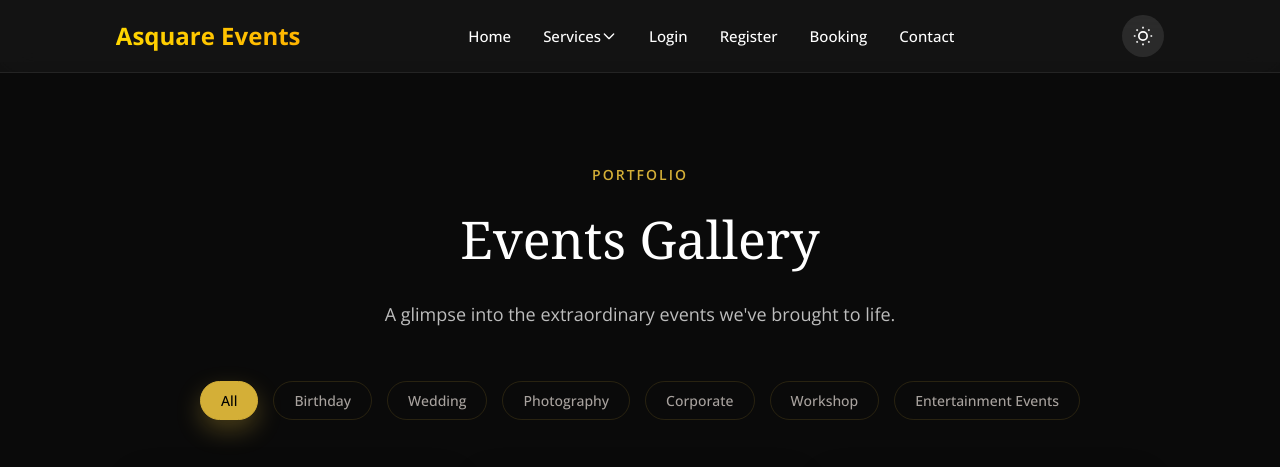
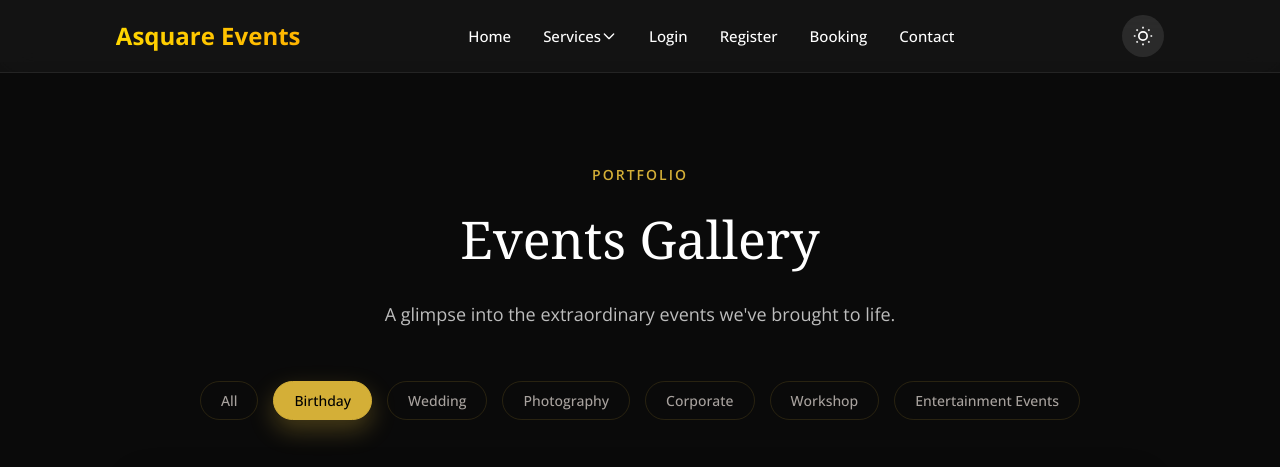
Before and after one commit to sreerajtech07-wq/Asquare-Events, a plain HTML site: page index.html in a window 1280 px wide. Both pictures are taken after a click on the tab "Birthday". Shown: the part 3462-3929 px from the top of the page. Drawn offline with nearby package versions, Linux system fonts and the light colour scheme; grey boxes are pictures that could not be loaded; a web font is replaced by a local one.

Commit message:
Update index.html

```diff
--- a/index.html
+++ b/index.html
@@ -7,10 +7,8 @@
     <link rel="shortcut icon" href="" type="image/x-icon">
     <!-- tailwind -->
     <script src="https://cdn.jsdelivr.net/npm/@tailwindcss/browser@4"></script>
-
     <!-- flowbite -->
     <link href="https://cdn.jsdelivr.net/npm/flowbite@4.0.1/dist/flowbite.min.css" rel="stylesheet" />
-
     <!-- fontawesome -->
     <link rel="stylesheet" href="https://cdnjs.cloudflare.com/ajax/libs/font-awesome/6.7.2/css/all.min.css" integrity="sha512-Evv84Mr4kqVGRNSgIGL/F/aIDqQb7xQ2vcrdIwxfjThSH8CSR7PBEakCr51Ck+w+/U6swU2Im1vVX0SVk9ABhg==" crossorigin="anonymous" referrerpolicy="no-referrer" />
     <!-- googlefonts -->
@@ -19,23 +17,32 @@
     <link href="https://fonts.googleapis.com/css2?family=Baloo+2:wght@400..800&family=Inter:ital,opsz,wght@0,14..32,100..900;1,14..32,100..900&family=Montenegrin+Gothic+One&family=Nunito:ital,wght@0,200..1000;1,200..1000&family=Open+Sans:ital,wght@0,300..800;1,300..800&family=Oswald:wght@200..700&family=Poppins:ital,wght@0,100;0,200;0,300;0,400;0,500;0,600;0,700;0,800;0,900;1,100;1,200;1,300;1,400;1,500;1,600;1,700;1,800;1,900&family=Quicksand:wght@300..700&family=Raleway:ital,wght@0,100..900;1,100..900&family=Ubuntu:ital,wght@0,300;0,400;0,500;0,700;1,300;1,400;1,500;1,700&display=swap" rel="stylesheet">
     <!-- css link  -->
     <link rel="stylesheet" href="style.css">
-
     <!-- animation  -->
- <link
-    rel="stylesheet"
-    href="https://cdnjs.cloudflare.com/ajax/libs/animate.css/4.1.1/animate.min.css"
-  />
-
+    <link rel="stylesheet" href="https://cdnjs.cloudflare.com/ajax/libs/animate.css/4.1.1/animate.min.css" />
     <!-- aos  -->
-
     <link href="https://unpkg.com/aos@2.3.1/dist/aos.css" rel="stylesheet">
     <script src="https://unpkg.com/aos@2.3.1/dist/aos.js"></script>
-
     <style>
         *{
             font-family: "Open Sans", sans-serif;
         }
-
+        /* ====== ADDITIONAL GALLERY FILTER STYLES (keep existing) ====== */
+        .gallery-item {
+            transition: all 0.3s ease;
+        }
+        .gallery-item.hidden-item {
+            display: none;
+        }
+        .filter-tab {
+            cursor: pointer;
+            transition: all 0.3s;
+        }
+        .filter-tab.active {
+            background: var(--primary);
+            color: #000;
+            border-color: var(--primary);
+            box-shadow: 0 10px 25px rgba(212,175,55,.3);
+        }
     </style>
 </head>
 <body>
@@ -46,7 +53,6 @@
                 <a href="index.html" class="flex items-center gap-2" aria-label="Asquare Events Home">
                     <span class="text-2xl font-display font-bold text-gradient">Asquare Events</span>
                 </a>
-
                 <div class="hidden md:flex items-center gap-8">
                     <a href="index.html" class="nav-link">Home</a>
                     <button id="dropdownNvbarButton" data-dropdown-toggle="dropdownNavbar" class="flex items-center justify-between w-full py-2 px-3 rounded text-heading md:w-auto hover:bg-neutral-tertiary md:hover:bg-transparent md:border-0 md:hover:text-fg-brand md:p-0">
@@ -58,33 +64,15 @@
                     <!-- Dropdown menu -->
                     <div id="dropdownNavbar" class="z-10 hidden border bg-neutral-primary-medium rounded-base shadow-lg w-64">
                         <ul class="p-2 text-sm text-body font-medium" aria-labelledby="dropdownNvbarButton">
-         <li>
-           <a href="#" class="inline-flex items-center w-full p-2 hover:text-accent-gold hover:text-heading rounded">Birthday Partys</a>
-        </li>
-        <li>
-           <a href="#" class="inline-flex items-center w-full p-2 hover:text-accent-gold hover:text-heading rounded">Weddings & reception</a>
-        </li>
-        <li>
-           <a href="#" class="inline-flex items-center w-full p-2 hover:text-accent-gold hover:text-heading rounded">Social Events</a>
-        </li>
-        <li>
-           <a href="#" class="inline-flex items-center w-full p-2 hover:text-accent-gold hover:text-heading rounded">Private Events</a>
-        </li>
-        <li>
-           <a href="#" class="inline-flex items-center w-full p-2 hover:text-accent-gold hover:text-heading rounded">Destination Weddings</a>
-        </li>
-        <li>
-           <a href="#" class="inline-flex items-center w-full p-2 hover:text-accent-gold hover:text-heading rounded">Corporate Events</a>
-        </li>
-        <li>
-          <a href="#" class="inline-flex items-center w-full p-2 hover:text-accent-gold hover:text-heading rounded">Cultural Events</a>
-        </li>
-        <li>
-          <a href="#" class="inline-flex items-center w-full p-2 hover:text-accent-gold hover:text-heading rounded">Entertainment Events</a>
-        </li>
-        <li>
-          <a href="#" class="inline-flex items-center w-full p-2 hover:text-accent-gold hover:text-heading rounded">Social & Community evnts</a>
-        </li>
+                            <li><a href="#" class="inline-flex items-center w-full p-2 hover:text-accent-gold hover:text-heading rounded">Birthday Partys</a></li>
+                            <li><a href="#" class="inline-flex items-center w-full p-2 hover:text-accent-gold hover:text-heading rounded">Weddings & reception</a></li>
+                            <li><a href="#" class="inline-flex items-center w-full p-2 hover:text-accent-gold hover:text-heading rounded">Social Events</a></li>
+                            <li><a href="#" class="inline-flex items-center w-full p-2 hover:text-accent-gold hover:text-heading rounded">Private Events</a></li>
+                            <li><a href="#" class="inline-flex items-center w-full p-2 hover:text-accent-gold hover:text-heading rounded">Destination Weddings</a></li>
+                            <li><a href="#" class="inline-flex items-center w-full p-2 hover:text-accent-gold hover:text-heading rounded">Corporate Events</a></li>
+                            <li><a href="#" class="inline-flex items-center w-full p-2 hover:text-accent-gold hover:text-heading rounded">Cultural Events</a></li>
+                            <li><a href="#" class="inline-flex items-center w-full p-2 hover:text-accent-gold hover:text-heading rounded">Entertainment Events</a></li>
+                            <li><a href="#" class="inline-flex items-center w-full p-2 hover:text-accent-gold hover:text-heading rounded">Social & Community evnts</a></li>
                         </ul>
                     </div>
                     <a href="login.html" class="nav-link">Login</a>
@@ -92,7 +80,6 @@
                     <a href="booking.html" class="nav-link">Booking</a>
                     <a href="contact.html" class="nav-link ">Contact</a>
                 </div>
-
                 <div class="flex items-center gap-4">
                     <button id="theme-toggle" class="theme-toggle relative" aria-label="Toggle dark mode">
                         <svg class="icon-sun w-5 h-5" fill="none" stroke="currentColor" stroke-width="2" viewBox="0 0 24 24"><circle cx="12" cy="12" r="5"/><path d="M12 1v2M12 21v2M4.22 4.22l1.42 1.42M18.36 18.36l1.42 1.42M1 12h2M21 12h2M4.22 19.78l1.42-1.42M18.36 5.64l1.42-1.42"/></svg>
@@ -120,12 +107,6 @@
     <section class="hero-section" aria-label="Hero">
         <div class="hero-bg img-fluid" style="background-image: url('./images/wedding.jpg');" role="img" aria-label="Elegant event venue with ambient lighting"></div>
         <div class="hero-overlay"></div>
-
-      <!-- golden shade on the banner image  -->
-      <!-- <div class="floating-element w-64 h-64 top-20 right-10"></div>
-      <div class="floating-element w-48 h-48 bottom-32 left-10"></div>
-      <div class="floating-element w-32 h-32 top-1/2 left-1/3"></div> -->
-
         <div class="hero-content max-w-7xl mx-auto px-4 sm:px-6 lg:px-8 w-full pt-24">
             <div class="max-w-3xl">
                 <span class="hero-label section-label">Premium Event Management</span>
@@ -144,7 +125,6 @@
                 </div>
             </div>
         </div>
-
         <div class="scroll-indicator" aria-hidden="true">
             <div class="mouse"><div class="wheel"></div></div>
             <span>Scroll</span>
@@ -197,9 +177,7 @@
                 </div>
             </div>
         </div>
-      </div>
     </section>
-
 
     <!--  SERVICES -->
     <section id="services" class="services-section section-padding" aria-labelledby="services-heading">
@@ -209,45 +187,37 @@
                 <h2 id="services-heading" class="section-title">Our Premium Services</h2>
                 <p class="section-subtitle mx-auto">"From first birthdays to milestone parties, we handle the décor, entertainment, and catering so the day feels effortless."</p>
             </div>
-
             <div class="grid sm:grid-cols-2 lg:grid-cols-3 gap-6 lg:gap-8">
                 <a href=""><div class="service-card">
                     <div class="service-icon">🎂</div>
                     <h3 class="font-display text-xl font-semibold mb-3">Birthday Planning</h3>
                     <p class="text-sm leading-relaxed">From milestone celebrations to themed parties, we create magical birthday experiences with custom décor, entertainment, and catering.</p>
-          </div>
-            </a>
-
+                </div></a>
                 <a href=""><article class="service-card">
                     <div class="service-icon">💍</div>
                     <h3 class="font-display text-xl font-semibold mb-3">Wedding Management</h3>
                     <p class="text-sm leading-relaxed">Full-service wedding planning from engagement to reception — venue selection, vendor coordination, and day-of management.</p>
-          </article>
-          </a>
+                </article></a>
                 <a href=""><article class="service-card">
                     <div class="service-icon">📸</div>
                     <h3 class="font-display text-xl font-semibold mb-3">Photography</h3>
                     <p class="text-sm leading-relaxed">Professional photography and videography services capturing every precious moment with artistic flair and cinematic quality.</p>
-          </article>
-          </a>
+                </article></a>
                 <a href=""><article class="service-card">
                     <div class="service-icon">🏢</div>
                     <h3 class="font-display text-xl font-semibold mb-3">Corporate Events</h3>
                     <p class="text-sm leading-relaxed">Conferences, product launches, team building, and gala dinners executed with corporate precision and brand alignment.</p>
-          </article>
-          </a>
+                </article></a>
                 <a href=""><article class="service-card">
                     <div class="service-icon">🎓</div>
                     <h3 class="font-display text-xl font-semibold mb-3">Workshop & Seminar</h3>
                     <p class="text-sm leading-relaxed">Educational events and professional workshops with seamless logistics, AV setup, registration management, and catering.</p>
-          </article>
-          </a>
+                </article></a>
                 <a href=""><article class="service-card">
                     <div class="service-icon">✨</div>
                     <h3 class="font-display text-xl font-semibold mb-3">Custom Events</h3>
                     <p class="text-sm leading-relaxed">Have a unique vision? Our creative team specializes in bespoke events — anniversaries, fundraisers, fashion shows, and more.</p>
-          </article>
-          </a>
+                </article></a>
             </div>
         </div>
     </section>
@@ -261,6 +231,7 @@
                 <p class="section-subtitle mx-auto">A glimpse into the extraordinary events we've brought to life.</p>
             </div>
 
+            <!-- FILTER BUTTONS (updated with data-filter) -->
             <div class="filter-tabs gsap-reveal" role="tablist" aria-label="Gallery filters">
                 <button class="filter-tab active" data-filter="all" role="tab" aria-selected="true">All</button>
                 <button class="filter-tab" data-filter="birthday" role="tab">Birthday</button>
@@ -271,6 +242,7 @@
                 <button class="filter-tab" data-filter="Entertainment" role="tab">Entertainment Events</button>
             </div>
 
+            <!-- GALLERY GRID (data-category attributes are set) -->
             <div class="gallery-grid">
                 <div class="gallery-item tall" data-category="wedding">
                     <img src="https://images.unsplash.com/photo-1519741497674-611481863552?w=600&q=80" alt="Elegant outdoor wedding ceremony" loading="lazy">
@@ -372,7 +344,6 @@
         </div>
     </section>
 
-
     <!-- events -->
     <section id="events" class=" mx-20px text-center events-section section-padding" style="background: var(--gradient-subtle);" aria-labelledby="events-heading">
         <div class="text-center mx-auto px-4 sm:px-6 lg:px-8">
@@ -381,7 +352,6 @@
                 <h2 id="events-heading" class="section-title">Upcoming Events</h2>
                 <p class="section-subtitle mx-auto">Join our curated selection of premium events open for booking.</p>
             </div>
-
             <div style="margin: 0 150px 0 150px;" class="grid md:grid-cols-2 lg:grid-cols-3 mx-20px gap-8">
                 <article class="event-card">
                     <img src="https://encrypted-tbn0.gstatic.com/images?q=tbn:ANd9GcTeewofNhKCwmBebHzPNbU_FqsyxXnaxS9UFlrc2marHH6xzSgsdJkMgHdA&s=10" alt="Summer Garden Wedding Expo" loading="lazy">
@@ -391,9 +361,7 @@
                             <span>📅 May 25, 2026</span><br>
                             <span style="margin-bottom: 8px;">📍 Sree Vadakkumnathan Temple,Thrissur</span>
                         </div>
-              <!-- <p class="font-bold text-lg mb-2" style="color: var(--accent-gold);">From $2,500</p> -->
                         <p class="text-sm mb-4 leading-relaxed" style="color: var(--text-secondary);">Aanachamayam, the magnificent display of elephant fineries, is the visual highlight of the Thrissur Pooram. Held annually at the Vadakkunnathan Temple in Thrissur, Kerala, this event showcases spectacular handcrafted ornaments that adorn over 30 majestic elephants during the festival.</p>
-              <!-- <a href="booking.html" class="btn-primary w-full text-center text-sm">Book Now</a> -->
                     </div>
                 </article>
                 <article class="event-card">
@@ -404,9 +372,7 @@
                             <span>📅 August 9, 2026</span><br>
                             <span style="margin-bottom: 8px;"> 📍 Bolgatty Palace, Kochi</span>
                         </div>
-              <!-- <p class="font-bold text-lg mb-2" style="color: var(--accent-gold);">From $450/person</p> -->
                         <p class="text-sm mb-4 leading-relaxed" style="color: var(--text-secondary);">A massive power-packed live performance held at Wonderla, Kochi, with no tickets  VEDAN is officially performing at OLAM – The Ultimate Street Culture Festival Get ready for an explosive night of Malayalam rap, raw energy, and unfiltered truth. This is his stage. His story.</p>
-              <!-- <a href="booking.html" class="btn-primary w-full text-center text-sm">Book Now</a> -->
                     </div>
                 </article>
                 <article class="event-card">
@@ -417,9 +383,7 @@
                             <span>📅 Oct 14,15, 2026</span>
                             <span style="margin-bottom: 8px;">📍 Adlux International Convention Center in Angamaly, Kochi</span>
                         </div>
-              <!-- <p class="font-bold text-lg mb-2" style="color: var(--accent-gold);">From $1,800</p> -->
                         <p class="text-sm mb-4 leading-relaxed" style="color: var(--text-secondary);">The Asianet Television Awards 2026 honored outstanding artists and technicians in Malayalam television. Held under the theme "She is the Colour," the grand ceremony celebrated women's empowerment, recognizing legendary playback singer Vimala Varma, Padma Shri awardees Devaki Amma and Vimala Menon, and National Award-winning actress Surabhi Lakshmi</p>
-              <!-- <a href="booking.html" class="btn-primary w-full text-center text-sm">Book Now</a> -->
                     </div>
                 </article>
             </div>
@@ -429,6 +393,40 @@
     <script>
         AOS.init();
     </script>
+    <!-- ====== GALLERY FILTER SCRIPT (pure JS, no changes to other parts) ====== -->
+    <script>
+        (function() {
+            const filterButtons = document.querySelectorAll('.filter-tab');
+            const galleryItems = document.querySelectorAll('.gallery-item');
+
+            function filterGallery(category) {
+                galleryItems.forEach(item => {
+                    const itemCategory = item.getAttribute('data-category');
+                    // if category is 'all' OR item category matches (case-insensitive check)
+                    if (category === 'all' || itemCategory.toLowerCase() === category.toLowerCase()) {
+                        item.classList.remove('hidden-item');
+                    } else {
+                        item.classList.add('hidden-item');
+                    }
+                });
+            }
+
+            // set active class on click
+            filterButtons.forEach(btn => {
+                btn.addEventListener('click', function(e) {
+                    // remove active from all
+                    filterButtons.forEach(b => b.classList.remove('active'));
+                    this.classList.add('active');
+
+                    const filter = this.getAttribute('data-filter');
+                    filterGallery(filter);
+                });
+            });
+
+            // initial: show all (active 'all' already)
+            filterGallery('all');
+        })();
+    </script>
     <script src="https://cdn.jsdelivr.net/npm/flowbite@4.0.1/dist/flowbite.min.js"></script>
 </body>
 </html>
```
Lines whose indentation alone changed are shown as unchanged.
